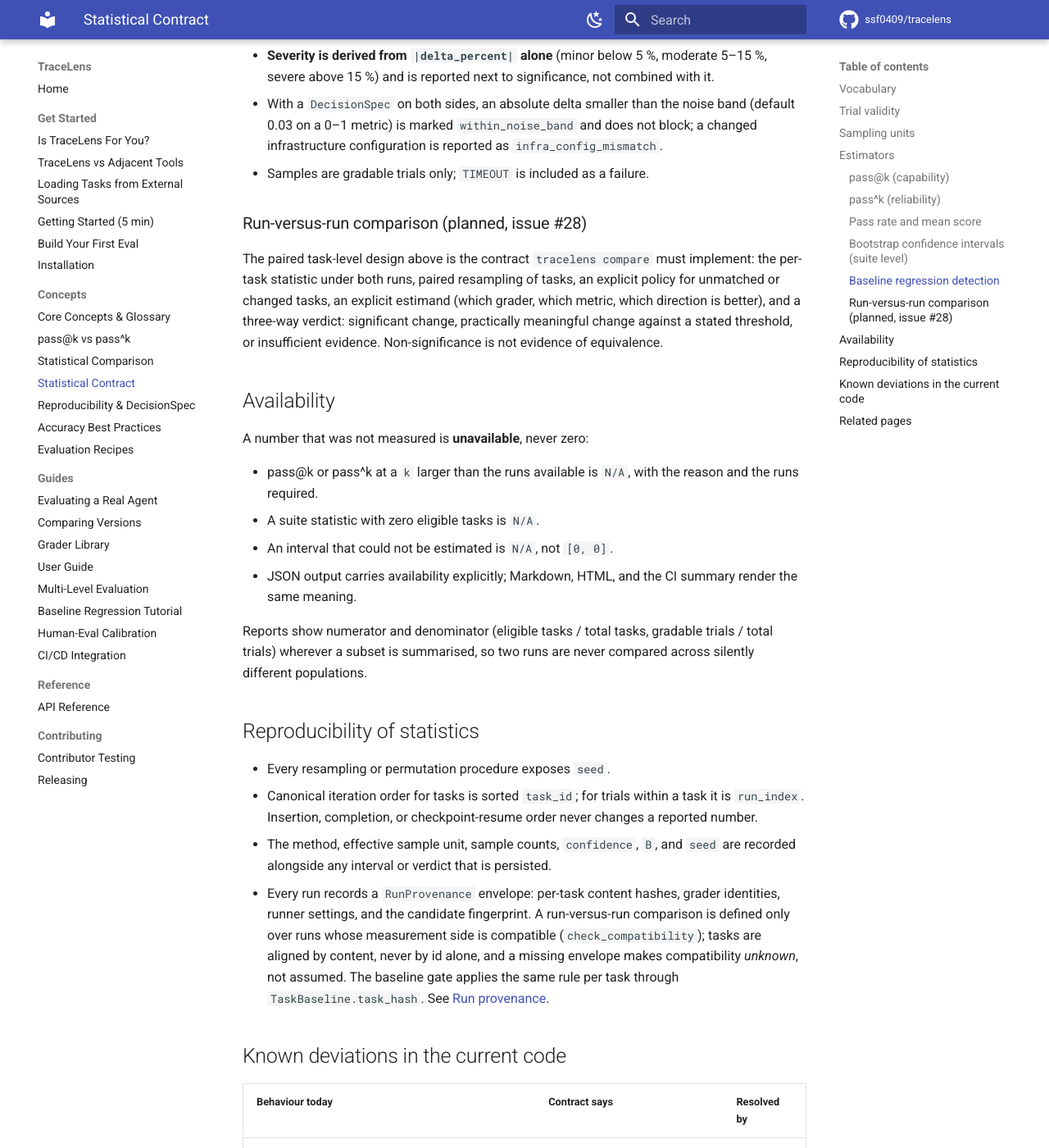
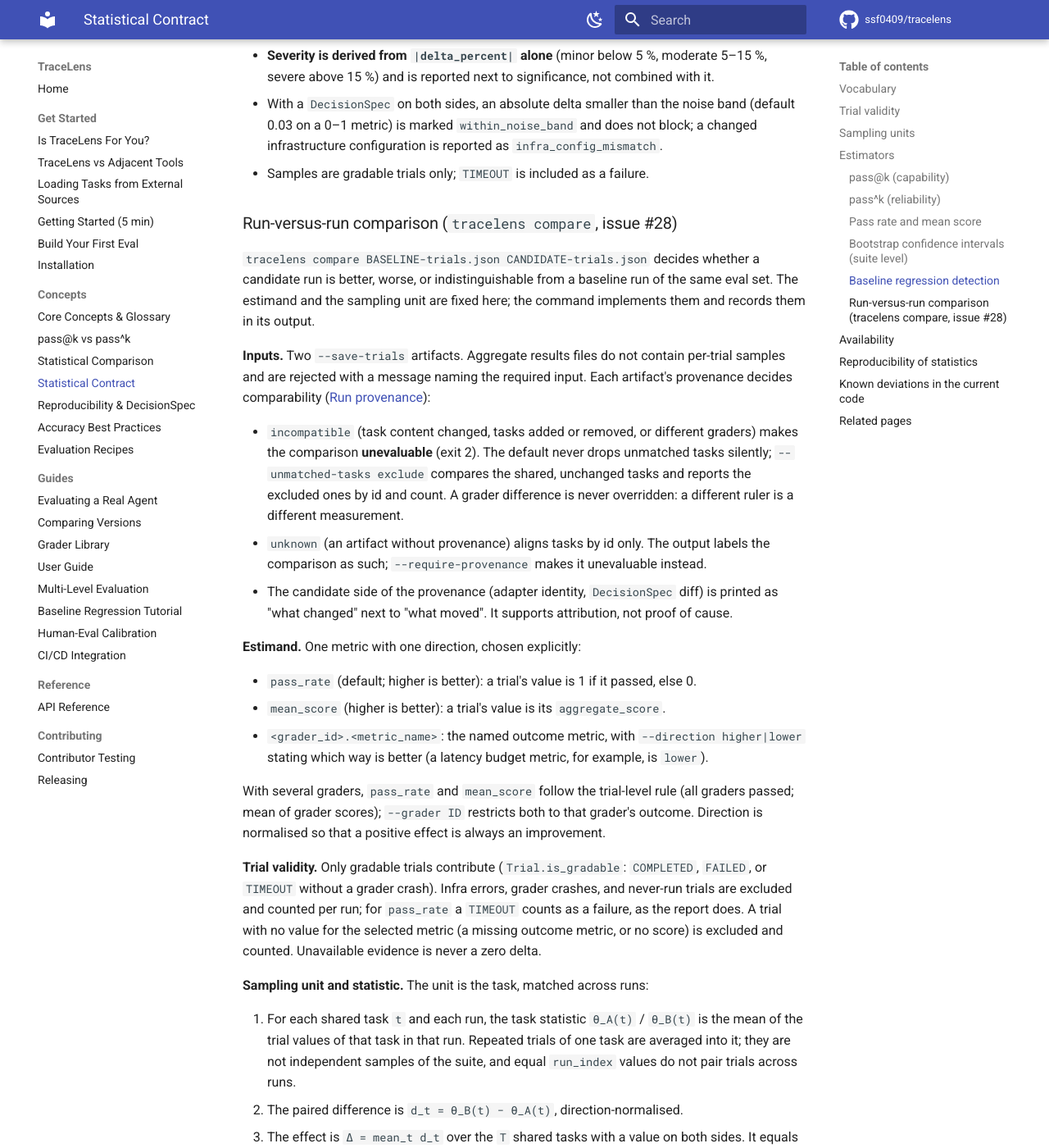
Before and after one commit to ssf0409/tracelens, an MkDocs documentation site: the page built from docs/statistical-contract.md, in a window 1280 px wide and 1400 px high, scrolled down 4176 px. Shown: the whole window at 82% size. Built offline with MkDocs 1.6.1 and Material for MkDocs 9.7.7, drawn with Linux system fonts in a browser that asks for light colours; comment, search, counter and statistics services are not loaded; some of the changed text lies outside the part shown.

Commit message:
docs(contract): specify the run-versus-run comparison `tracelens compare` implements (#28) (#70)
Replaces the planned placeholder with the full contract, so the
statistical design is reviewable before any code lands:

- inputs: two --save-trials artifacts; aggregate results rejected;
  provenance decides comparability (incompatible -> unevaluable, unknown
  -> aligned by id and labelled; --unmatched-tasks exclude and
  --require-provenance are the explicit policies; grader differences are
  never overridden; the candidate diff is "what changed").
- estimand: pass_rate | mean_score | <grader>.<metric> with an explicit
  direction; --grader for multi-grader runs; direction-normalised effect.
- trial validity per the contract's gradable rule; missing values
  excluded and counted, never a zero delta.
- sampling unit: the task, matched across runs; per-task mean over
  trials; paired differences; percentile bootstrap over tasks with
  multiplicity, seedable; paired sign-flip permutation p-value.
- verdict table: insufficient evidence / regression / improvement /
  significant-but-below-threshold / equivalent within threshold /
  inconclusive, with exit codes 2 / 1 / 0 / 0 / 0 / 2 and an explicit
  --observe mode.
- output fields shared by the terminal summary and JSON.

Refs #28, #55.


Claude-Session: https://claude.ai/code/session_01N1GtYXaFXi7LpXcpRxBP7o

Co-authored-by: Claude <noreply@anthropic.com>

```diff
--- a/docs/statistical-contract.md
+++ b/docs/statistical-contract.md
@@ -160,15 +160,104 @@ current trials against the stored baseline mean:
   `infra_config_mismatch`.
 - Samples are gradable trials only; `TIMEOUT` is included as a failure.
 
-### Run-versus-run comparison (planned, issue #28)
+### Run-versus-run comparison (`tracelens compare`, issue #28)
 
-The paired task-level design above is the contract `tracelens compare` must
-implement: the per-task statistic under both runs, paired resampling of
-tasks, an explicit policy for unmatched or changed tasks, an explicit
-estimand (which grader, which metric, which direction is better), and a
-three-way verdict: significant change, practically meaningful change against
-a stated threshold, or insufficient evidence. Non-significance is not
-evidence of equivalence.
+`tracelens compare BASELINE-trials.json CANDIDATE-trials.json` decides whether
+a candidate run is better, worse, or indistinguishable from a baseline run of
+the same eval set. The estimand and the sampling unit are fixed here; the
+command implements them and records them in its output.
+
+**Inputs.** Two `--save-trials` artifacts. Aggregate results files do not
+contain per-trial samples and are rejected with a message naming the required
+input. Each artifact's provenance decides comparability
+([Run provenance](reproducibility.md#run-provenance)):
+
+- `incompatible` (task content changed, tasks added or removed, or different
+  graders) makes the comparison **unevaluable** (exit 2). The default never
+  drops unmatched tasks silently; `--unmatched-tasks exclude` compares the
+  shared, unchanged tasks and reports the excluded ones by id and count. A
+  grader difference is never overridden: a different ruler is a different
+  measurement.
+- `unknown` (an artifact without provenance) aligns tasks by id only. The
+  output labels the comparison as such; `--require-provenance` makes it
+  unevaluable instead.
+- The candidate side of the provenance (adapter identity, `DecisionSpec`
+  diff) is printed as "what changed" next to "what moved". It supports
+  attribution, not proof of cause.
+
+**Estimand.** One metric with one direction, chosen explicitly:
+
+- `pass_rate` (default; higher is better): a trial's value is 1 if it
+  passed, else 0.
+- `mean_score` (higher is better): a trial's value is its
+  `aggregate_score`.
+- `<grader_id>.<metric_name>`: the named outcome metric, with
+  `--direction higher|lower` stating which way is better (a latency budget
+  metric, for example, is `lower`).
+
+With several graders, `pass_rate` and `mean_score` follow the trial-level
+rule (all graders passed; mean of grader scores); `--grader ID` restricts
+both to that grader's outcome. Direction is normalised so that a positive
+effect is always an improvement.
+
+**Trial validity.** Only gradable trials contribute (`Trial.is_gradable`:
+`COMPLETED`, `FAILED`, or `TIMEOUT` without a grader crash). Infra errors,
+grader crashes, and never-run trials are excluded and counted per run; for
+`pass_rate` a `TIMEOUT` counts as a failure, as the report does. A trial with
+no value for the selected metric (a missing outcome metric, or no score) is
+excluded and counted. Unavailable evidence is never a zero delta.
+
+**Sampling unit and statistic.** The unit is the task, matched across runs:
+
+1. For each shared task `t` and each run, the task statistic `θ_A(t)` /
+   `θ_B(t)` is the mean of the trial values of that task in that run.
+   Repeated trials of one task are averaged into it; they are not
+   independent samples of the suite, and equal `run_index` values do not pair
+   trials across runs.
+2. The paired difference is `d_t = θ_B(t) − θ_A(t)`, direction-normalised.
+3. The effect is `Δ = mean_t d_t` over the `T` shared tasks with a value on
+   both sides. It equals the difference of the two suite means over the same
+   task set, so heterogeneous task difficulty cancels instead of widening the
+   interval.
+4. The interval is a percentile bootstrap over the `T` paired differences:
+   `B` resamples of size `T` with replacement, multiplicity preserved, and
+   the `alpha/2` and `1 − alpha/2` percentiles of the resample means.
+   `confidence`, `B`, and `seed` are inputs; the same inputs and seed
+   reproduce the result exactly, and task order never matters.
+5. The p-value is a paired sign-flip permutation test: under the null of no
+   within-task difference, each `d_t` is equally likely to carry either sign,
+   and the two-sided p-value is the fraction of `B` random sign assignments
+   (counting the observed one) whose mean is at least as extreme as `|Δ|`.
+   The assignments are drawn with the same `seed`.
+
+**Verdict.** Given the practical threshold `τ` (`--threshold`, an absolute
+delta on the metric's scale; default 0.03) and the interval `[lo, hi]`:
+
+| Evidence | Verdict | Exit |
+|---|---|---|
+| `T < 2`, or no task has a value on both sides | insufficient evidence | 2 |
+| interval excludes 0 and `Δ ≤ −τ` | regression | 1 |
+| interval excludes 0 and `Δ ≥ τ` | improvement | 0 |
+| interval excludes 0 and `|Δ| < τ` | significant but below the practical threshold | 0 |
+| interval includes 0 and lies inside `(−τ, τ)` | equivalent within the threshold | 0 |
+| interval includes 0 and reaches beyond `±τ` | inconclusive: more runs or tasks needed | 2 |
+
+Significance (the interval excludes 0), practical relevance (`|Δ|` against
+`τ`), and evidence (the interval's extent against `τ`) are three separate
+readings, and the output reports all three. Non-significance is never
+equivalence: only an interval inside `(−τ, τ)` supports "no meaningful
+change". Exit codes follow the CLI contract (0 success, 1 negative result, 2
+unevaluable). `--observe` makes every *evaluated* comparison exit 0, for
+dashboards and exploratory runs; incompatible, empty, or aggregate-only inputs
+still exit 2.
+
+**Output.** The terminal summary and the `--output` JSON carry the same
+fields: the method (`paired task bootstrap`), the unit, the metric and its
+direction, the grader selection, per-run trial counts (gradable, and excluded
+by reason), task counts (shared, and excluded by reason), `Δ`, `[lo, hi]`,
+`confidence`, `B`, `seed`, the p-value, `τ`, the verdict, the exit code, the
+per-task `d_t` with each side's trial count (largest movers first), the
+compatibility report, and the candidate diff.
 
 ## Availability
 
@@ -212,7 +301,7 @@ are never compared across silently different populations.
 | Suite pass@k, suite pass^k, and `TrialBatch.pass_rate` counted harness failures as agent failures (all trials in the denominator) | harness failures excluded and reported separately | #46 (fixed) |
 | A reliability metric with no eligible task rendered as `0.0` | `N/A` with reason | #46 (fixed) |
 | The gate decision was not persisted; a re-rendered report dropped regression data | one gate result across CLI, JSON, Markdown, HTML | #47 (fixed) |
-| `compare_metrics` resamples two arms independently | paired task-level resampling for run comparison | #28 |
+| No run-versus-run command; `compare_metrics` resamples two arms independently | `tracelens compare` per the contract above: paired task-level resampling, explicit estimand, three-way verdict | #28 |
 
 ## Related pages
 
```
